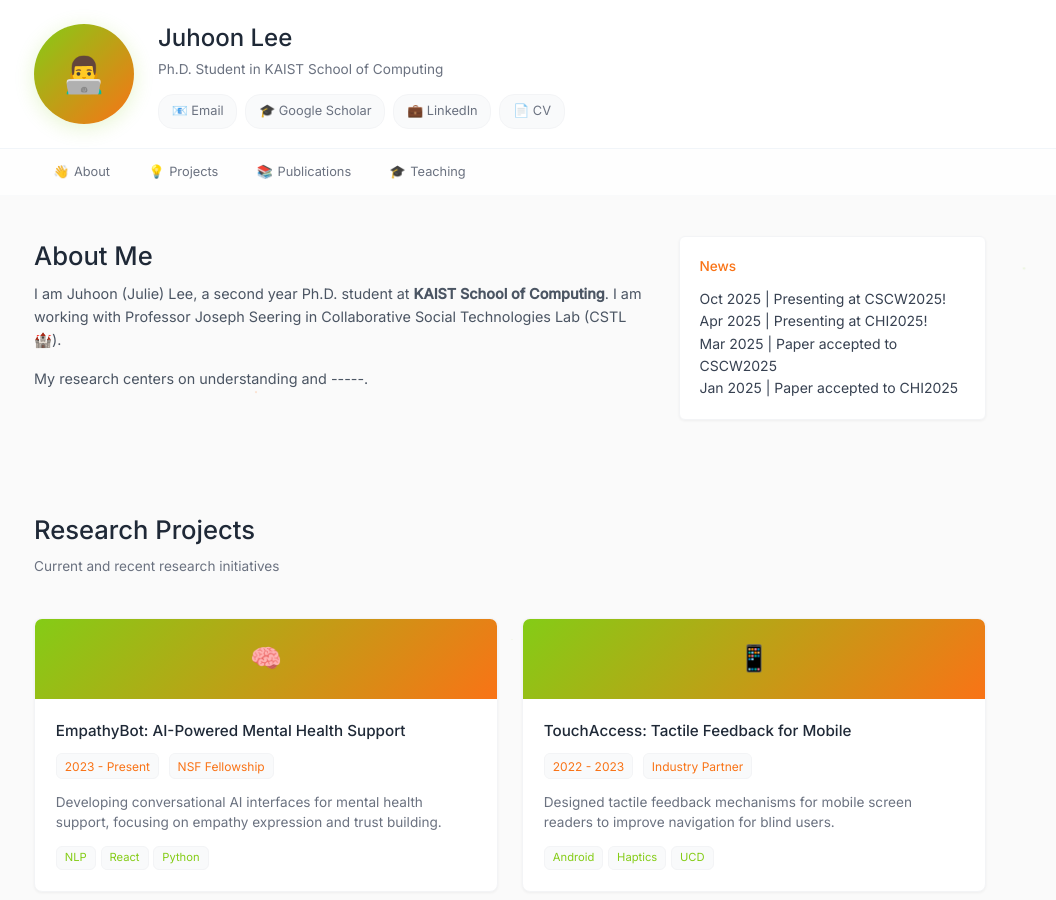
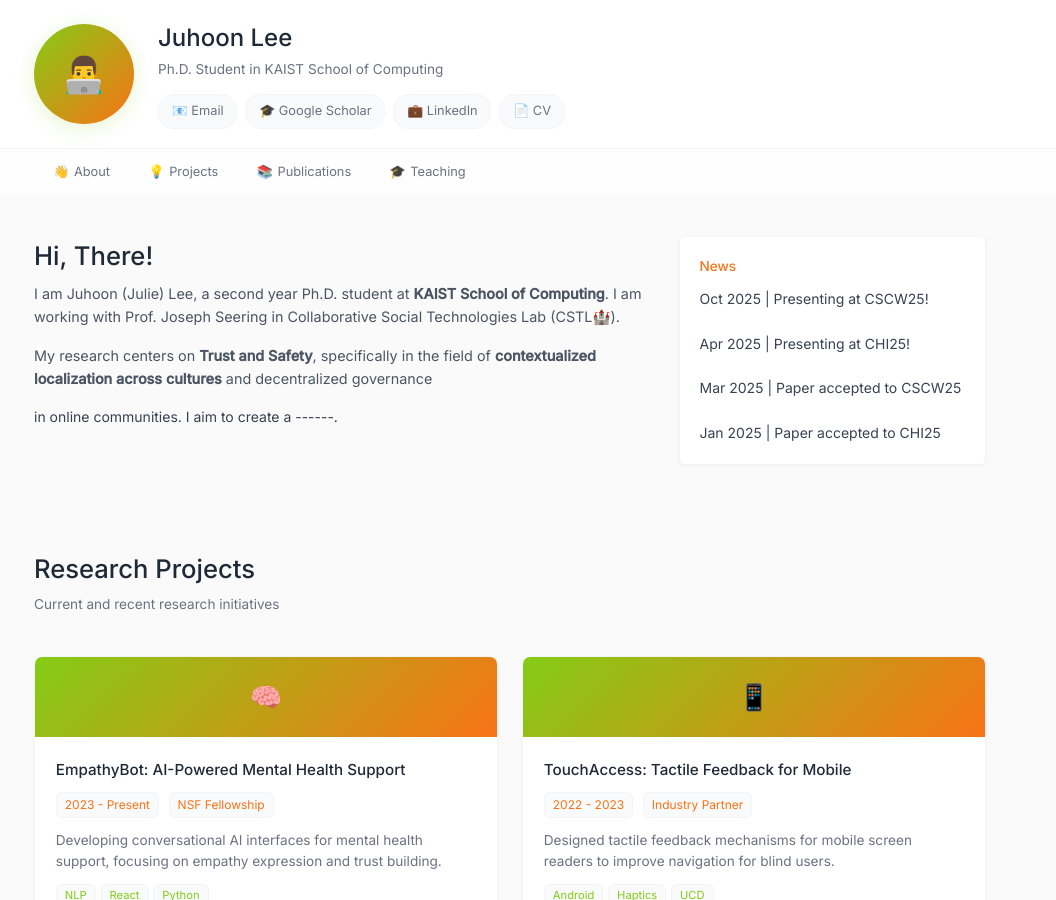
Before and after one commit to julielee16/personal-website, a Jekyll site: the page built from index.md, in a window 1280 px wide and 900 px high. Shown: the whole window, without its empty margins (130-1186 px from the left). Built offline with Jekyll 4.4.1, drawn with Linux system fonts in a browser that asks for light colours.

Commit message:
Update default.html

```diff
--- a/_layouts/default.html
+++ b/_layouts/default.html
@@ -56,9 +56,9 @@
             <div class="about-grid">
                 <div class="bio-content">
                     <div class="section-header">
-                        <h3>About Me</h3>
-                        <p>I am Juhoon (Julie) Lee, a second year Ph.D. student at <b>KAIST School of Computing</b>. I am working with Professor Joseph Seering in Collaborative Social Technologies Lab (CSTL🏰). </p>
-                        <p>My research centers on understanding and -----. </p>
+                        <h3>Hi, There!</h3>
+                        <p>I am Juhoon (Julie) Lee, a second year Ph.D. student at <b>KAIST School of Computing</b>. I am working with Prof. Joseph Seering in Collaborative Social Technologies Lab (CSTL🏰). </p>
+                        <p>My research centers on <b>Trust and Safety</b>, specifically in the field of <b>contextualized localization across cultures</b> and decentralized governance</p> in online communities. I aim to create a ------.
                     </div>
                 </div>
 
@@ -66,10 +66,13 @@
                     <div class="skill-category">
                         <h4>News</h4>
                         <div>
-                            <p>Oct 2025 | Presenting at CSCW2025!</p>
-                            <p>Apr 2025 | Presenting at CHI2025!</p>
-                            <p>Mar 2025 | Paper accepted to CSCW2025</p>
-                            <p>Jan 2025 | Paper accepted to CHI2025</p>
+                            <p>Oct 2025 | Presenting at CSCW25!</p>
+                            <br>
+                            <p>Apr 2025 | Presenting at CHI25!</p>
+                            <br>
+                            <p>Mar 2025 | Paper accepted to CSCW25</p>
+                            <br>
+                            <p>Jan 2025 | Paper accepted to CHI25</p>
                         </div>
                     </div>
                 </div>
```
